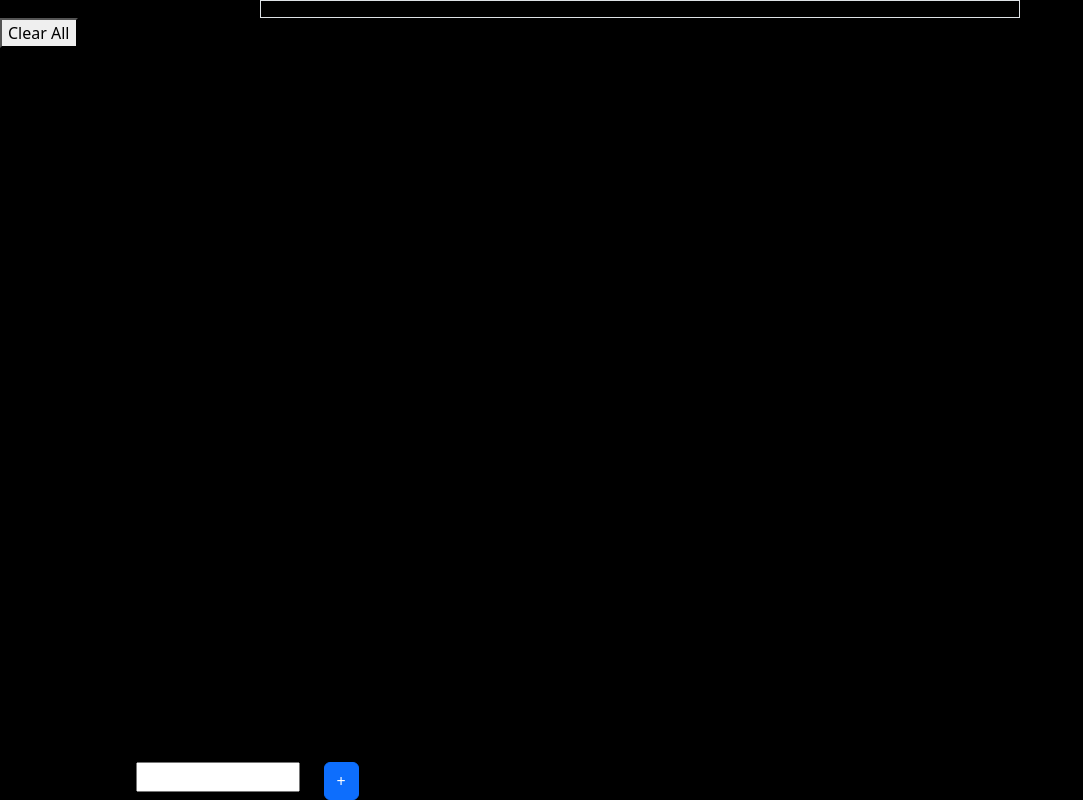
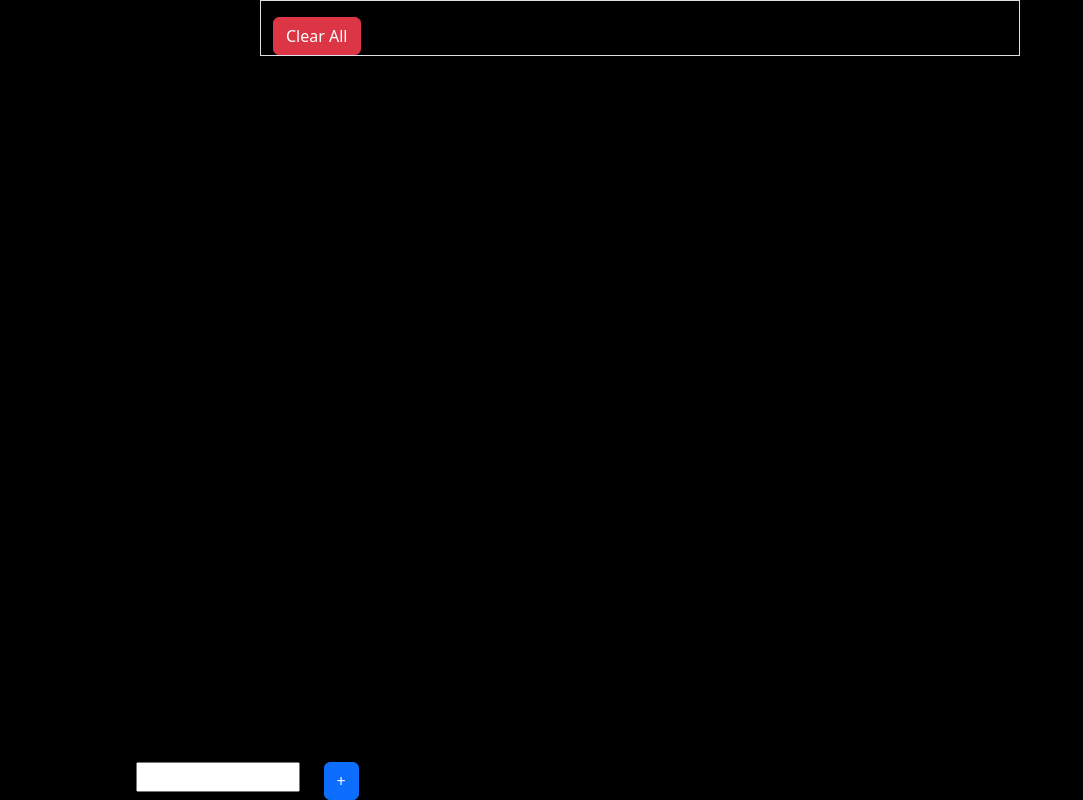
Before and after one commit to democ2s/Project-4-TodoList, a plain HTML site: page index.html in a window 1280 px wide. Shown: the whole page, without its empty margins (0-1083 px from the left). Drawn offline with nearby package versions, Linux system fonts and the light colour scheme.

Commit message:
v1.3byrahul

```diff
--- a/index.html
+++ b/index.html
@@ -26,6 +26,9 @@
           >
             <tbody id="tasklist"></tbody>
           </table>
+          <button class="btn btn-danger" onclick="clearLocalStorage();">
+            Clear All
+          </button>
         </div>
       </div>
 
@@ -38,7 +41,6 @@
         </div>
       </div>
     </div>
-    <button onclick="clearLocalStorage();">Clear All</button>
   </body>
   <script src="script.js"></script>
 </html>
```
